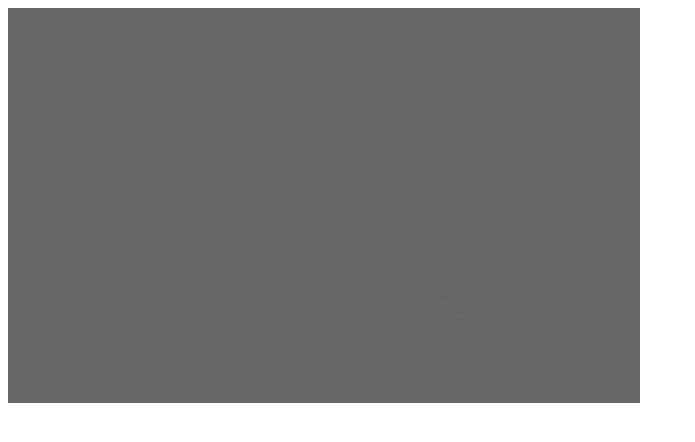
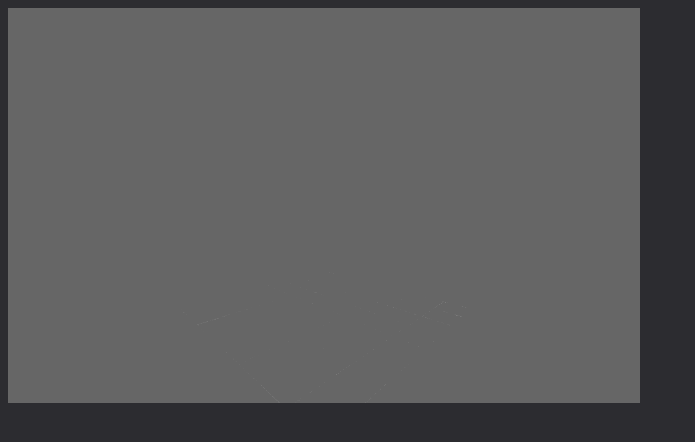
Before and after one commit to mldnantic/GeometrySolver, a website: page GeometrySolverWeb/public/index.html in a window 1280 px wide. Shown: the whole page, without its empty margins (0-695 px from the left). Drawn offline with Linux system fonts and the light colour scheme.

Commit message:
pozadina

```diff
--- a/GeometrySolverWeb/public/main.css
+++ b/GeometrySolverWeb/public/main.css
@@ -3,3 +3,7 @@ canvas{
     width: 50%;
     height: 50%;
 }
+body
+{
+    background-color: rgb(44, 44, 48);
+}
```
